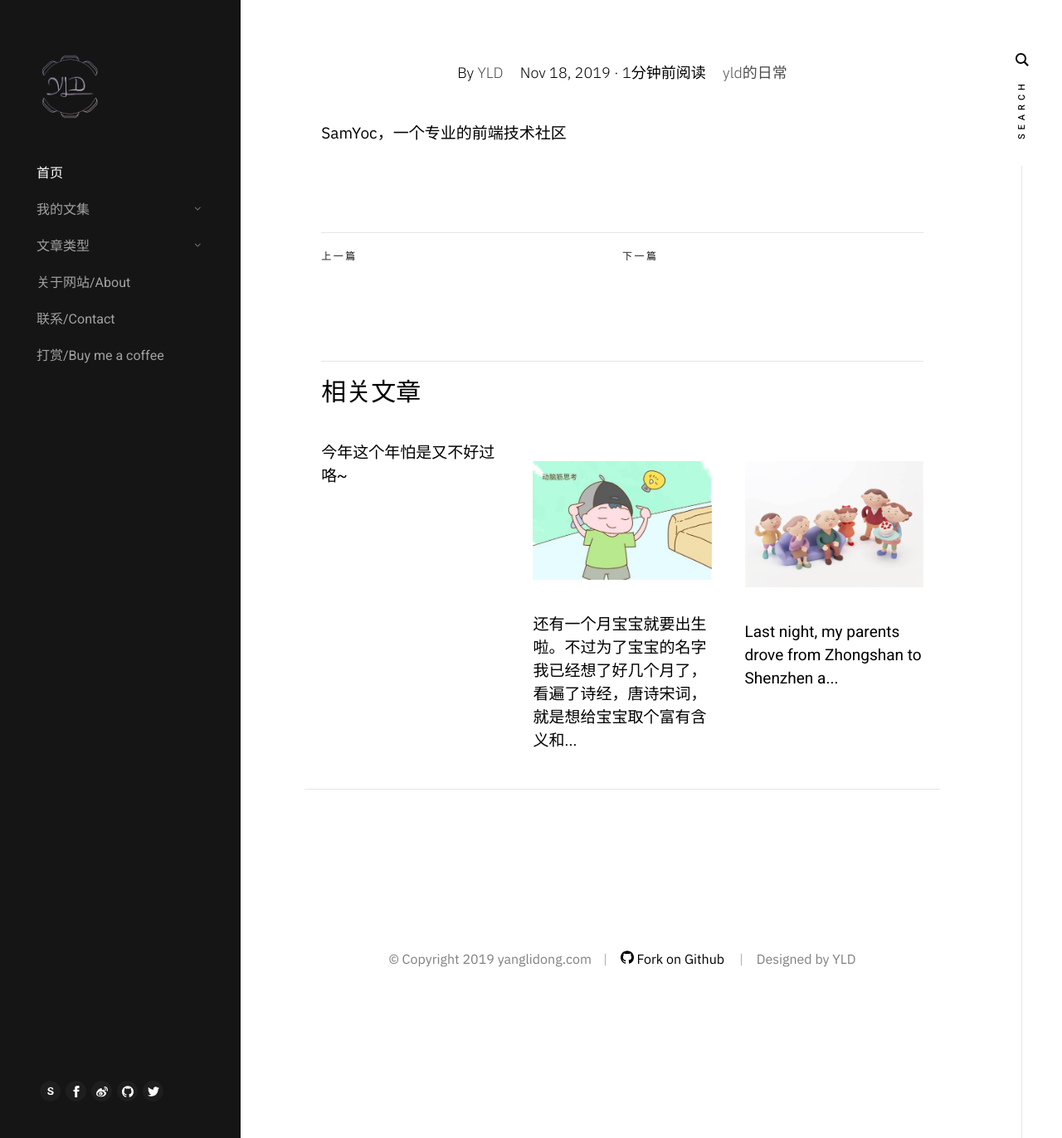
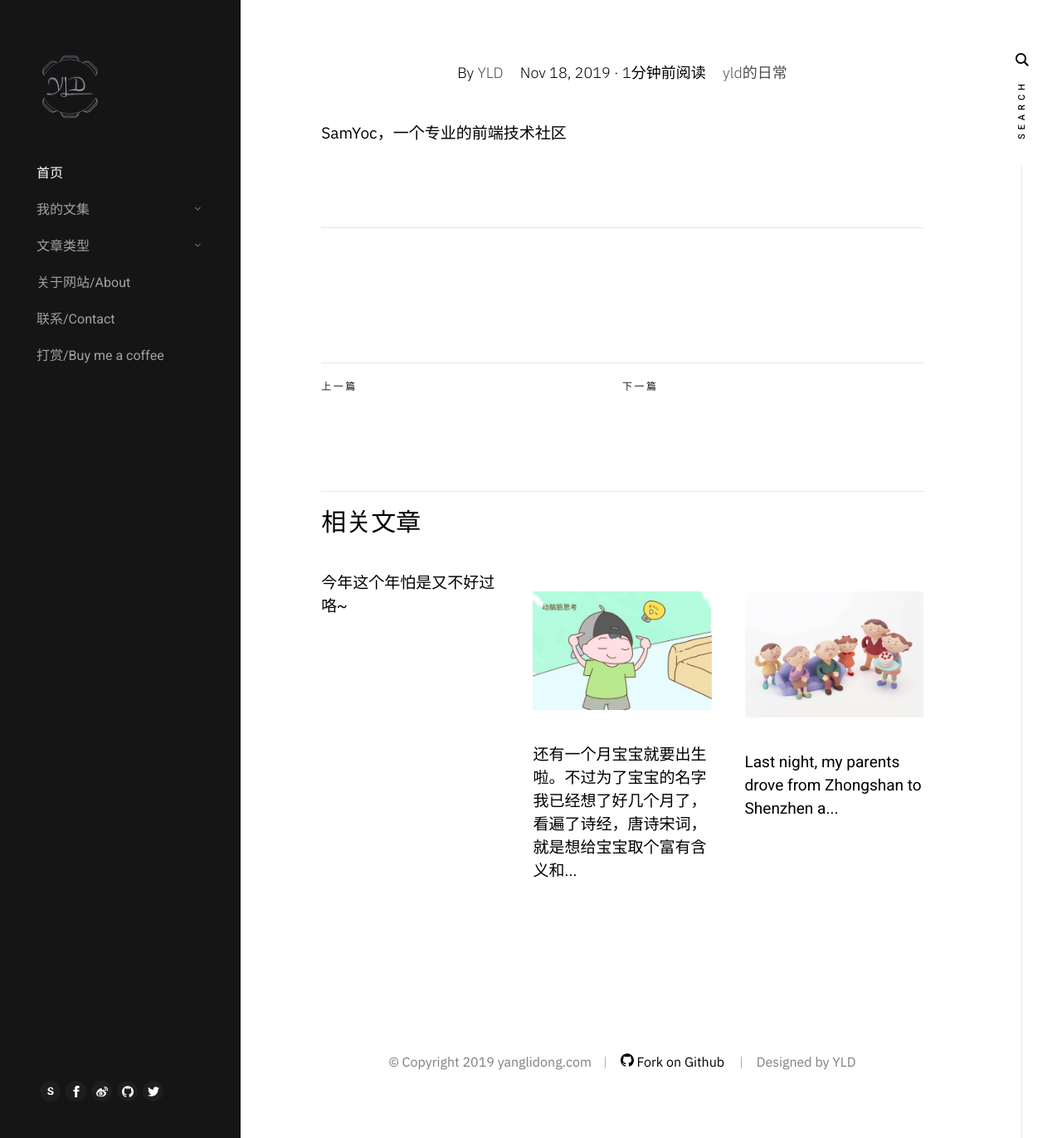
Before and after one commit to aiyld/yldblog, a Jekyll site: the page built from _posts/2019-11-18-samyoc-link.md, in a window 1280 px wide and 1372 px high. Shown: the whole window at 83% size. Built offline with Jekyll 4.4.1, drawn with Linux system fonts in a browser that asks for light colours; a script that is not in the unit is left out; comment, search, counter and statistics services are not loaded.

Commit message:
comments area

```diff
--- a/_includes/comments.html
+++ b/_includes/comments.html
@@ -1,6 +1,6 @@
 <!--  Don't edit anything here. Set your disqus id in _config.yml -->
 
-<div id="comments" class="column large-12">
+<div id="comments" class="column large-12" style="padding: 60px 0 0 0;">
     <div id="samyoc_social"></div>
     <script type="text/javascript">
         (function() {
--- a/_layouts/post.html
+++ b/_layouts/post.html
@@ -46,6 +46,10 @@
 
 			{% include share.html %}
 
+			<div class="comments-wrap">
+					{% include comments.html %}
+			</div>
+
 			<div class="entry__pagenav">
 				<div class="entry__nav">
 					{% if page.previous.url %}
@@ -84,9 +88,5 @@
 				</ul>
 			</div> <!-- end entry related -->
 		</article> <!-- end column large-full entry-->
-
-		<div class="large-full">
-			{% include comments.html %}
-		</div>
 	</main>
 </div>
```
